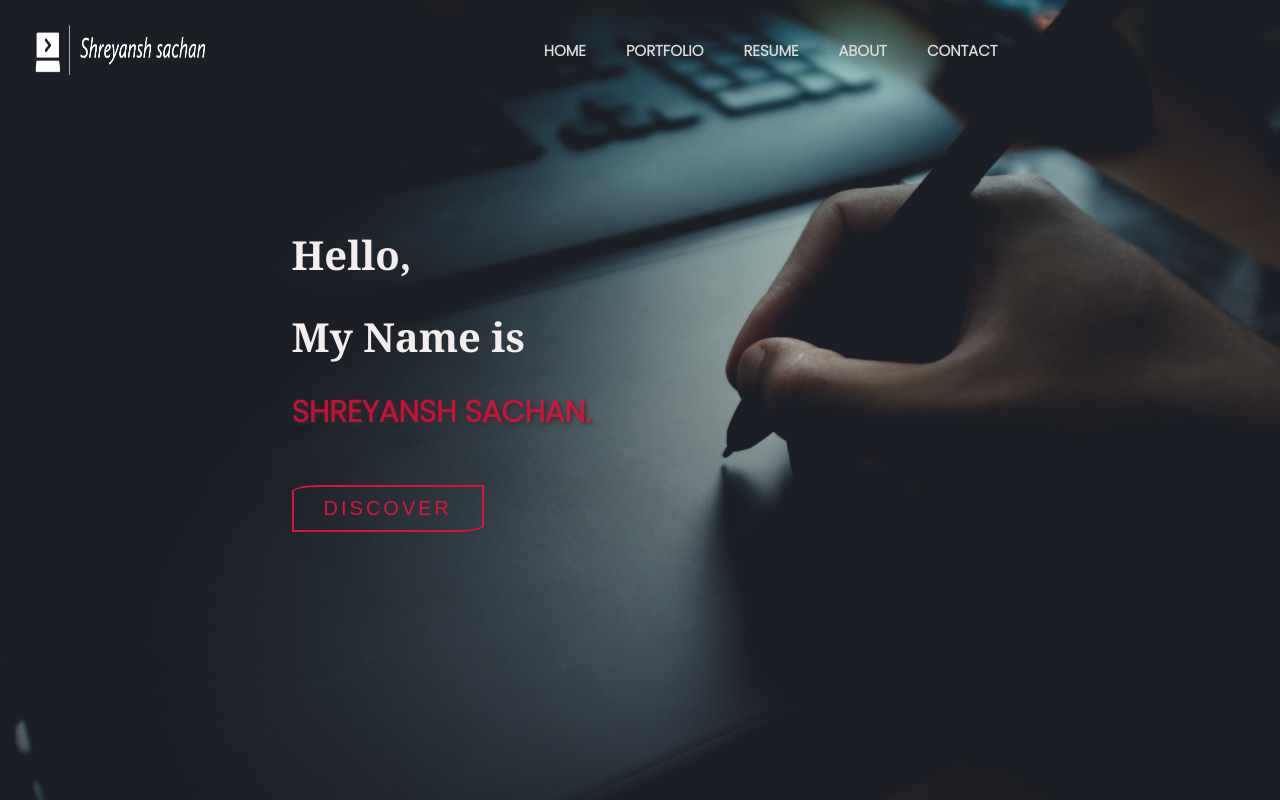
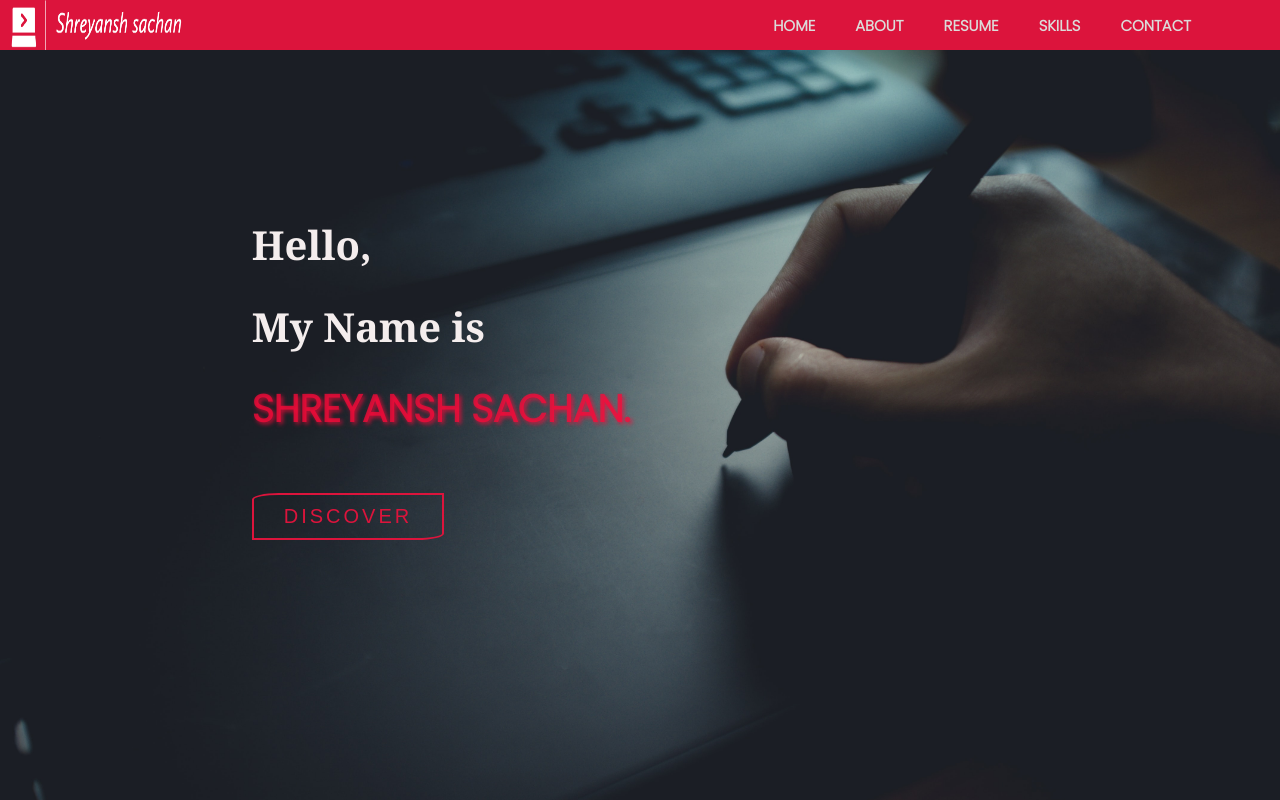
Before and after one commit to Team-CSI-Trainees/shreyanshsachan-portfolio, a plain HTML site: page index.html in a window 1280 px wide. Shown: the top 800 px of the page. Drawn offline with Linux system fonts and the light colour scheme.

Commit message:
navbar and background styling

```diff
--- a/design.css
+++ b/design.css
@@ -4,6 +4,7 @@
 }
 html{
     font-size:62.5%;
+    scroll-behavior: smooth;
 }
 
 body {
@@ -69,19 +70,19 @@ body {
 
 #navbar {
     display: flex;
-    /* border: 2px solid rgb(28, 26, 26); */
-    /* position: -webkit-sticky; */
-    position: sticky;
-    top: 0;
-    height :10rem;
+    position: fixed;
+    top: 0px;
+    width: 100vw;
+    height: 5rem;
     padding: 0.8rem 0.9rem;
-    margin: 0px 0px;
+    margin: 0px;
     justify-content: space-between;
     align-items: center;
-    background-color: transparent;
-    /* box-shadow: -5px -6px 18px 11px #93a9a9; */
+    background-color: crimson;
+    z-index: 1;
 
 }
+
 #navbar ul{
     display: flex;
     width: 600px;
@@ -98,7 +99,7 @@ body {
 #navbar img{
     width: 175px;
     position: relative;
-    left:-17rem;
+    left:0rem;
     height: 5rem;
     margin: 0px;
     padding: 0px;
@@ -139,8 +140,8 @@ h1{
 .specialname{
     font-family: "Poppins",sans-serif;
     color: #fb0a39bf;
-    font-size: 3rem;
-    text-shadow: 2px 2px 4px #303132;
+    font-size: 3.8rem;
+    text-shadow: 2px 2px 4px;
 }
 .button{
     display: inline-block;
@@ -165,6 +166,7 @@ h1{
     position: relative;
     left:-19.9rem;
     font-size: 2rem;
+    top:9rem;
 }
 .container1 img{
     margin: 0px 5rem;
--- a/index.html
+++ b/index.html
@@ -11,15 +11,15 @@
 <link href="https://fonts.googleapis.com/css2?family=Poppins:wght@300&display=swap" rel="stylesheet">
   </head>
   <body>
-    <div class="section1">
+    <div class="section1" id="home">
         <div id="navbar">
           <img src="images/Shreyansh sachan-logos_white.png" alt="">
           <ul type="none">
-            <a href=""><li> HOME </li></a>
-            <a href=""><li> PORTFOLIO</li></a>
-               <a href=""><li> RESUME</li></a>
-                  <a href=""><li> ABOUT</li></a>
-            <a href=""><li> CONTACT</li></a>
+            <a href="#home"><li> HOME </li></a>
+            <a href="#about"><li> ABOUT</li></a>
+               <a href="#resume"><li> RESUME</li></a>
+                  <a href="#skills"><li> SKILLS</li></a>
+            <a href="#contact"><li> CONTACT</li></a>
           </ul>
         </div>
         <div class="container">
@@ -32,7 +32,7 @@
             </div>
         </div>
 
-    <div class="section2">
+    <div class="section2 " id="about">
       <div class="container1">
        <img src="images/shrey11.jpg" alt="">
       </div>
@@ -53,7 +53,7 @@
     </div>
 
     <div  id="skills">
-      <h1 class="specialname">My <span style="background-color: #939390; color:black">Skills</span></h1>
+      <h1 class="specialname">MY <span style="background-color: #939390; color:black">SKILLS</span></h1>
       <div class="container4">
 
       <div class="box" id="box-1">
@@ -67,7 +67,7 @@
         <h2>Photography</h2></div>
     </div>
   </div>
-  <div id="contact">
+  <div id="contact" >
 
       <div class="container3">
         <div class="screen">
```
